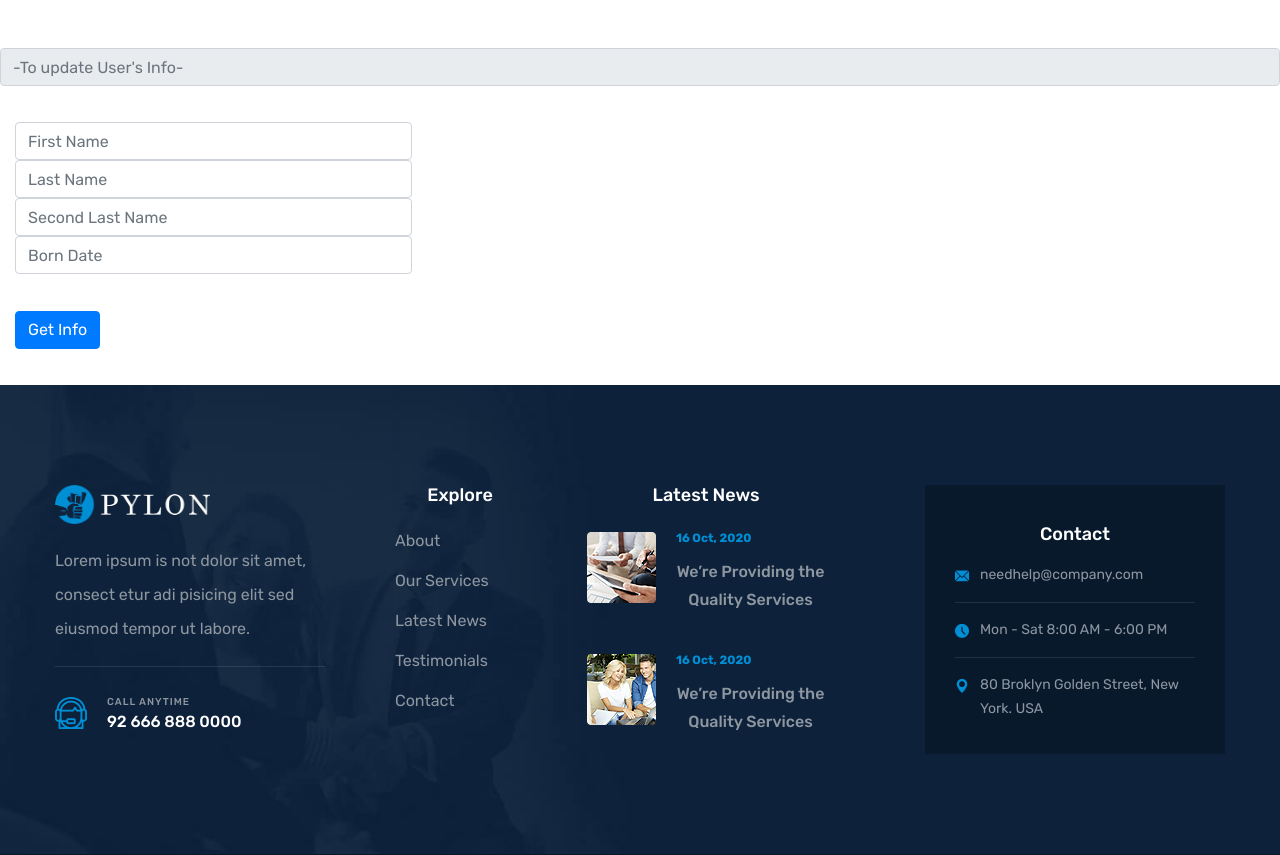
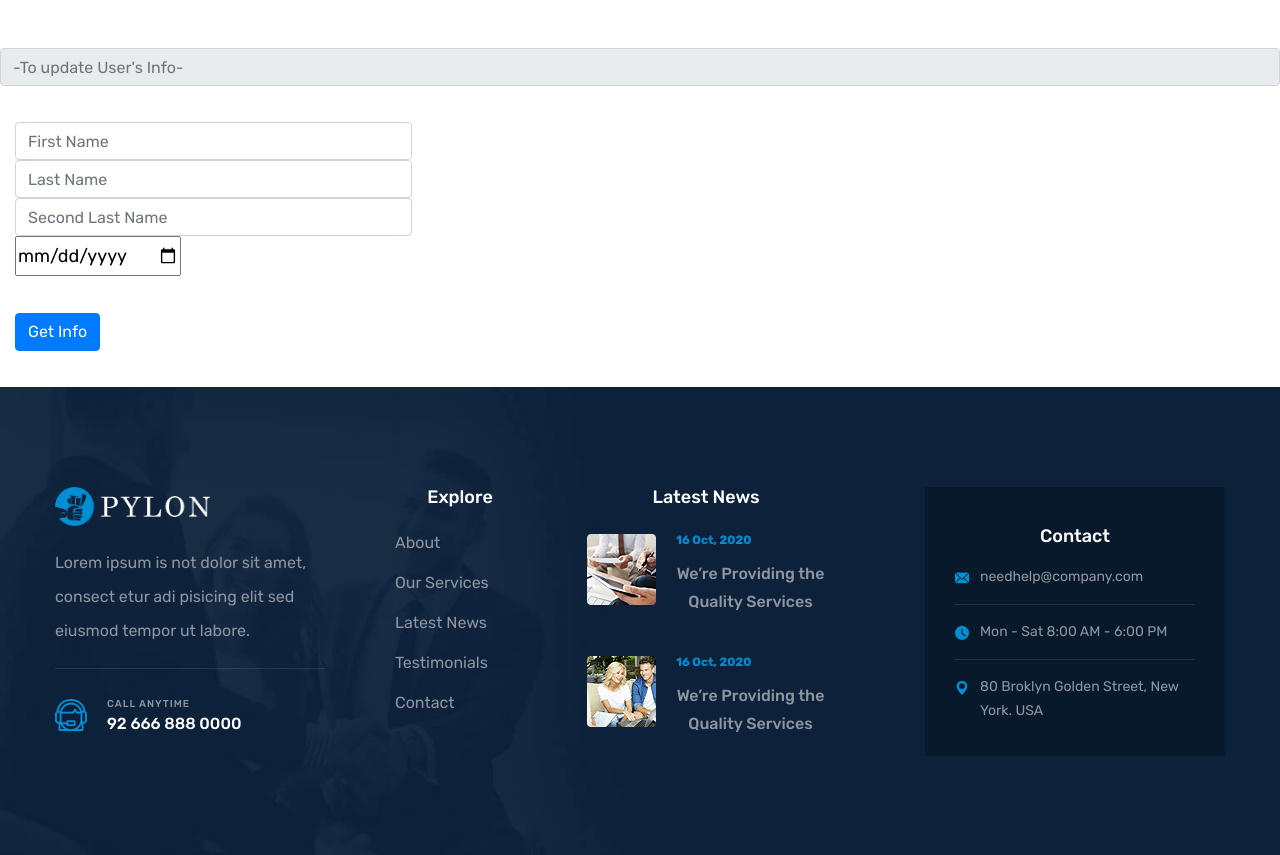
Before and after one commit to Daviixo/BancoUDVProyecto, a PHP site: page /news.php in a window 1280 px wide. Shown: the part 917-1772 px from the top of the page. Run offline with PHP 8.4, Linux system fonts and the light colour scheme; the visitor is signed in with stand-in values (Sample User, id 1); some web fonts are replaced.

Commit message:
updating DATE field

```diff
--- a/BancoAplicaciones/Bank_UDV_30032021/news.php
+++ b/BancoAplicaciones/Bank_UDV_30032021/news.php
@@ -235,7 +235,7 @@ if (isset($_POST['logout'])) {
 
         <div class="col-sm-4">
 
-            <input type="text" class="form-control" id="bdate" placeholder="Born Date" maxlength="50">
+        <input type="date" placeholder="Fecha Nacimiento" id="bdate" name="fechaNacimiento" require="">
 
         </div>
 <br>
```
